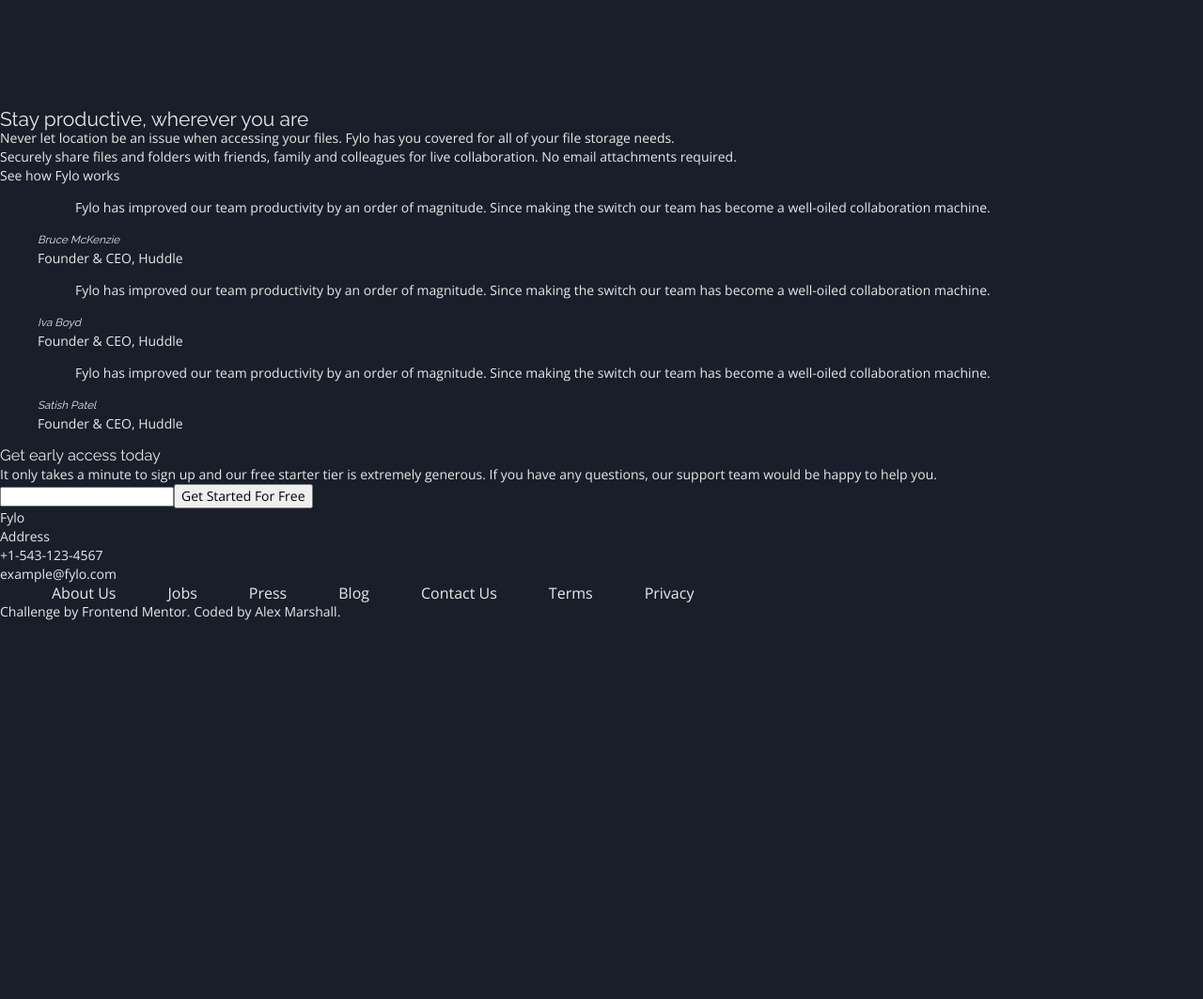
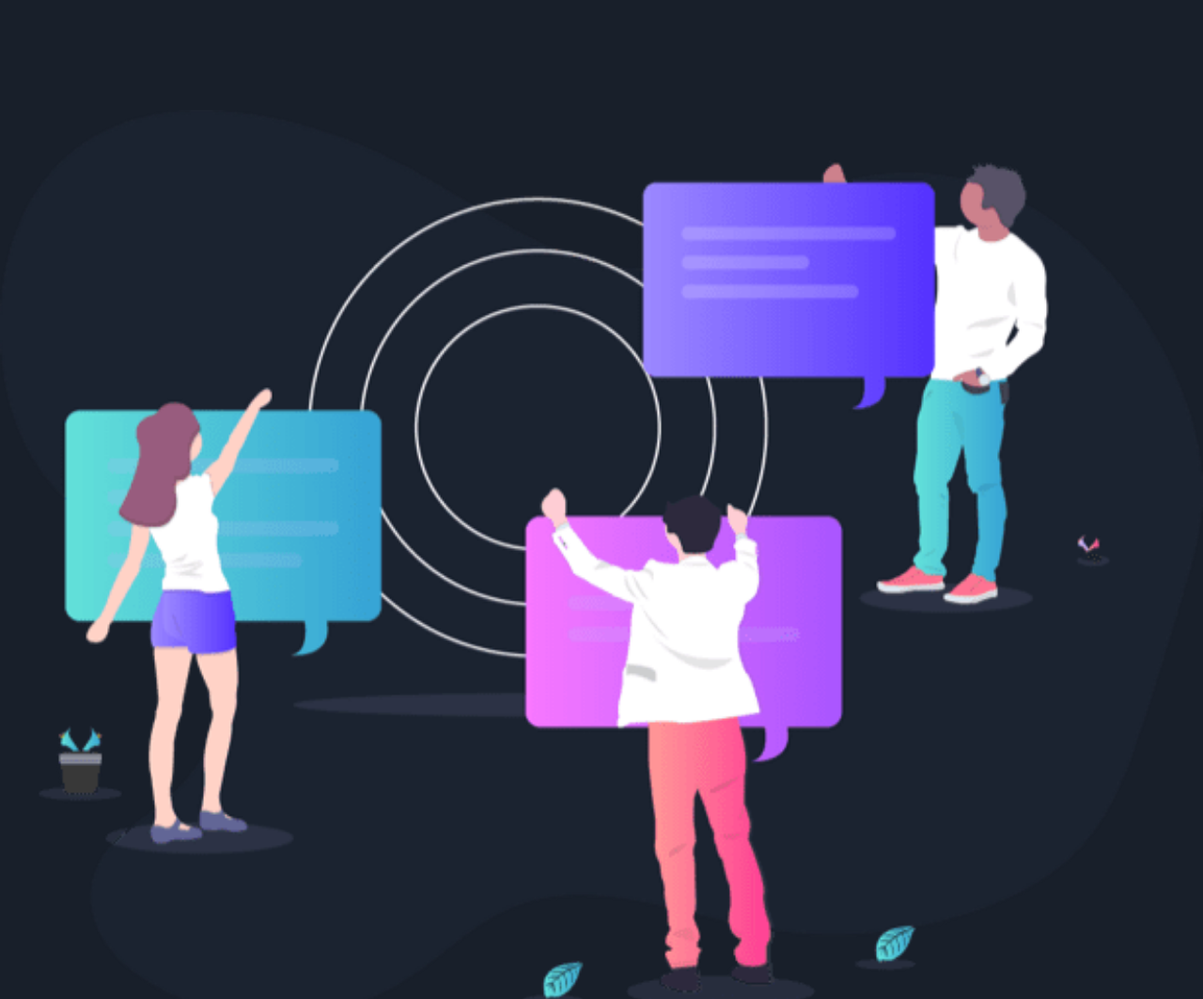
Before and after one commit to AlexKMarshall/fylo-dark-theme-landing-page, a Gatsby site: page / in a window 1280 px wide. Shown: the part 1815-2878 px from the top of the page at 94% size. Before the commit the page ends 2476 px from the top, so only its background shows below. Built offline with nearby package versions, Linux system fonts and the light colour scheme; Gatsby itself is replaced by a stand-in of ours.

Commit message:
Add image to info section

```diff
--- a/src/components/info-section.js
+++ b/src/components/info-section.js
@@ -1,7 +1,34 @@
 import React from "react";
 import { Link } from "gatsby";
+import { useStaticQuery, graphql } from "gatsby";
+import Img from "gatsby-image";
+
+const Illustration = () => {
+  const data = useStaticQuery(graphql`
+    query {
+      placeholderImage: file(
+        relativePath: { eq: "illustration-stay-productive.png" }
+      ) {
+        childImageSharp {
+          fluid(maxWidth: 720) {
+            ...GatsbyImageSharpFluid
+          }
+        }
+      }
+    }
+  `);
+
+  return (
+    <Img
+      fluid={data.placeholderImage.childImageSharp.fluid}
+      alt="Illustration of three people working together"
+    />
+  );
+};
 
 const InfoSection = () => (
+  <div>
+    <Illustration />
     <section>
       <h2>Stay productive, wherever you are</h2>
       <p>
@@ -14,6 +41,7 @@ const InfoSection = () => (
       </p>
       <Link to={`/`}>See how Fylo works</Link>
     </section>
+  </div>
 );
 
 export default InfoSection;
--- a/src/pages/index.js
+++ b/src/pages/index.js
@@ -1,5 +1,4 @@
 import React from "react";
-import { Link } from "gatsby";
 
 import Layout from "../components/layout";
 import HeroSection from "../components/hero-section";
```
Lines whose indentation alone changed are shown as unchanged.
